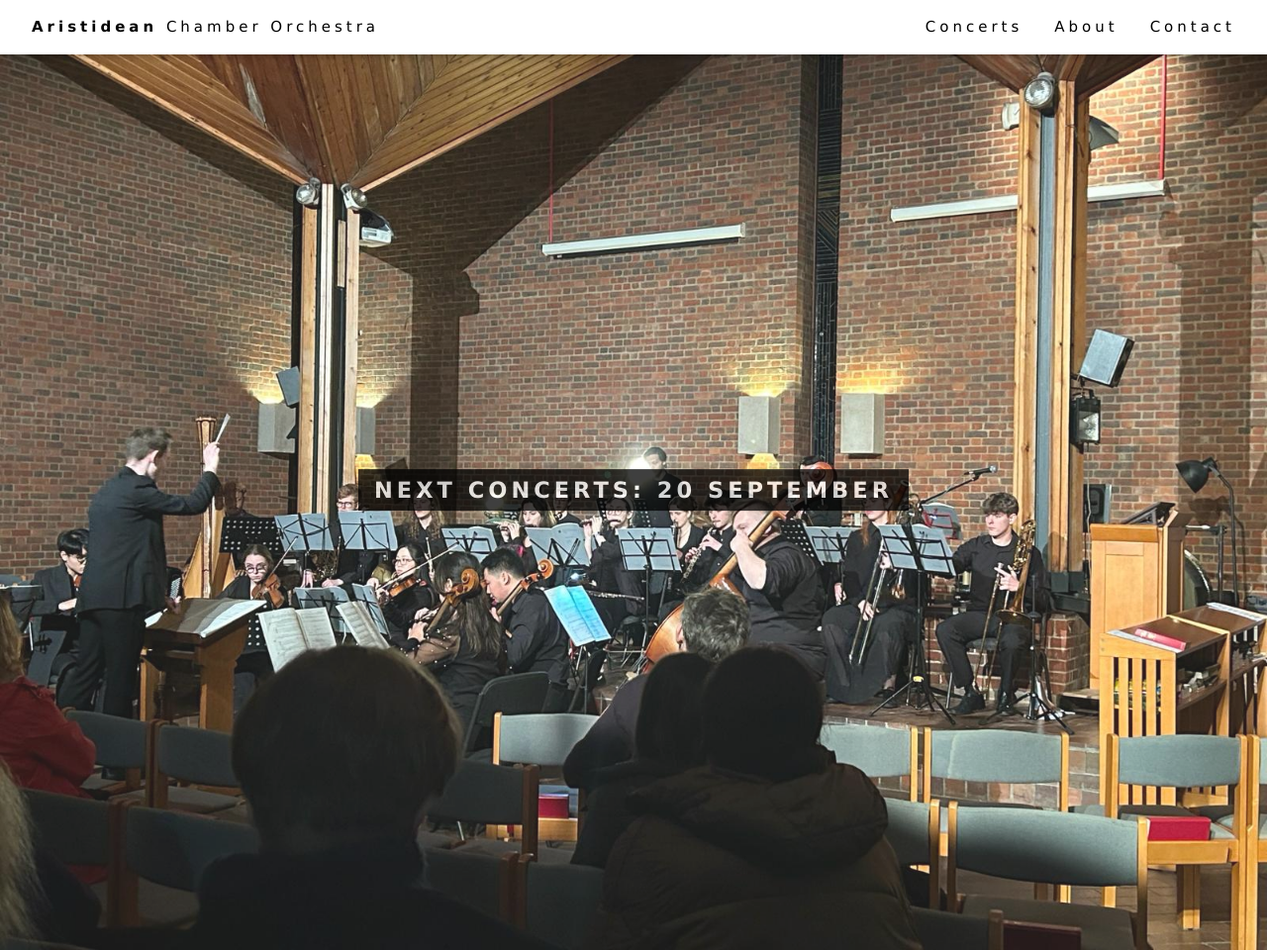
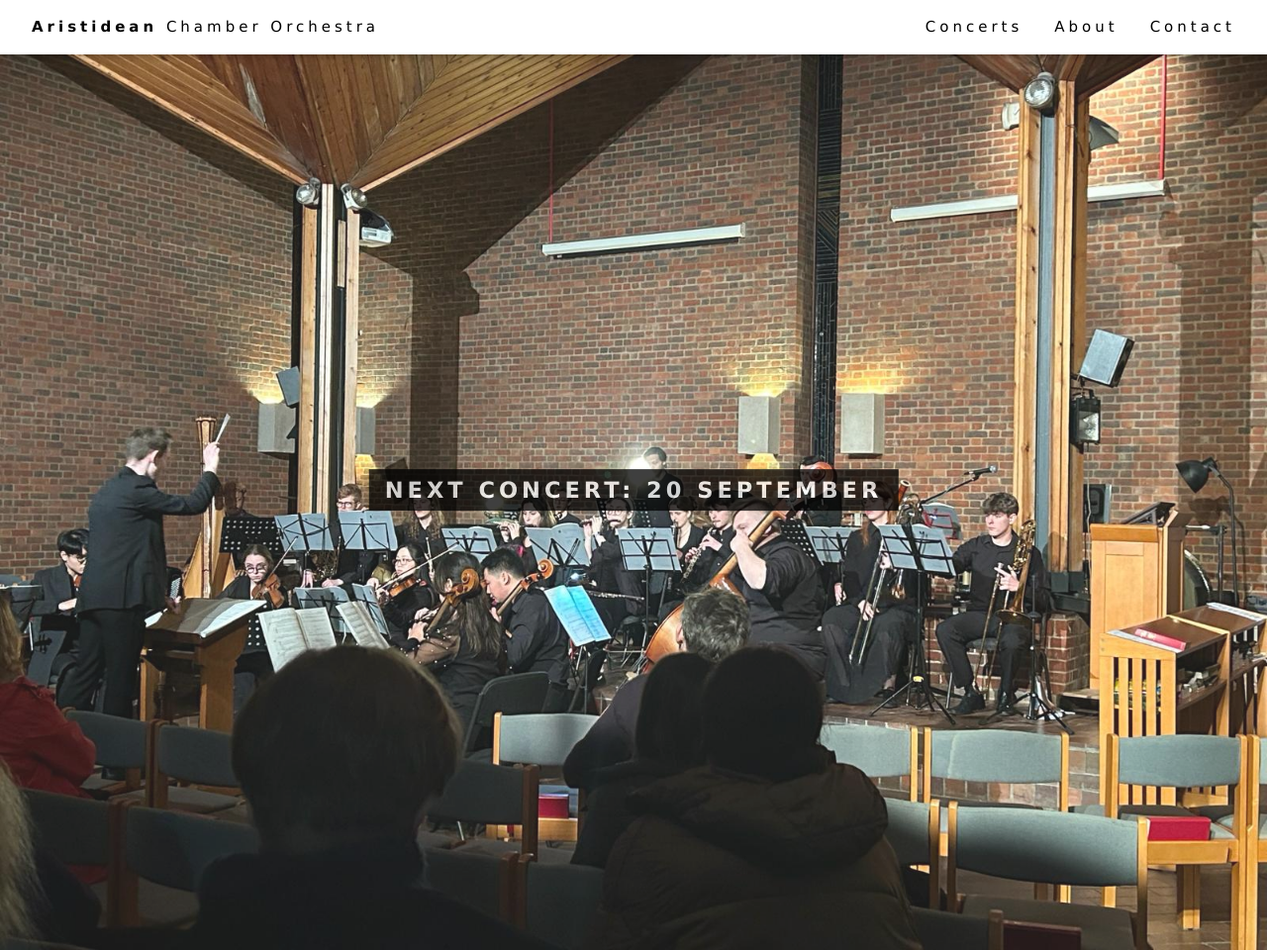
Before and after one commit to robsj001/aristidean-orchestra, a plain HTML site: page index.html in a window 1280 px wide. Shown: the top 960 px of the page at 99% size. Drawn offline with nearby package versions, Linux system fonts and the light colour scheme.

Commit message:
Update index.html

```diff
--- a/index.html
+++ b/index.html
@@ -25,7 +25,7 @@
 <header class="w3-display-container w3-content w3-wide" style="max-width:1500px;" id="home">
   <img class="w3-image" src="images/in-vain-2.jpg" alt="in concert with Georg Friedrich Haas's 'In Vain'" style="opacity:0.9;filter:alpha(opacity=90);" width="3000" height="1600">
   <div class="w3-display-middle w3-margin-top w3-center l3 m6" style="font-size: 150%">
-    <a href="https://www.eventbrite.co.uk/o/aristidean-chamber-orchestra-69722725413"><span class="w3-padding w3-black w3-opacity-min"><b>NEXT CONCERTS: 20 SEPTEMBER</b></span> <span class="w3-hide-large w3-text-light-grey"></span></a>
+    <a href="https://www.eventbrite.co.uk/o/aristidean-chamber-orchestra-69722725413"><span class="w3-padding w3-black w3-opacity-min"><b>NEXT CONCERT: 20 SEPTEMBER</b></span> <span class="w3-hide-large w3-text-light-grey"></span></a>
   </div>
 </header>
 
```
